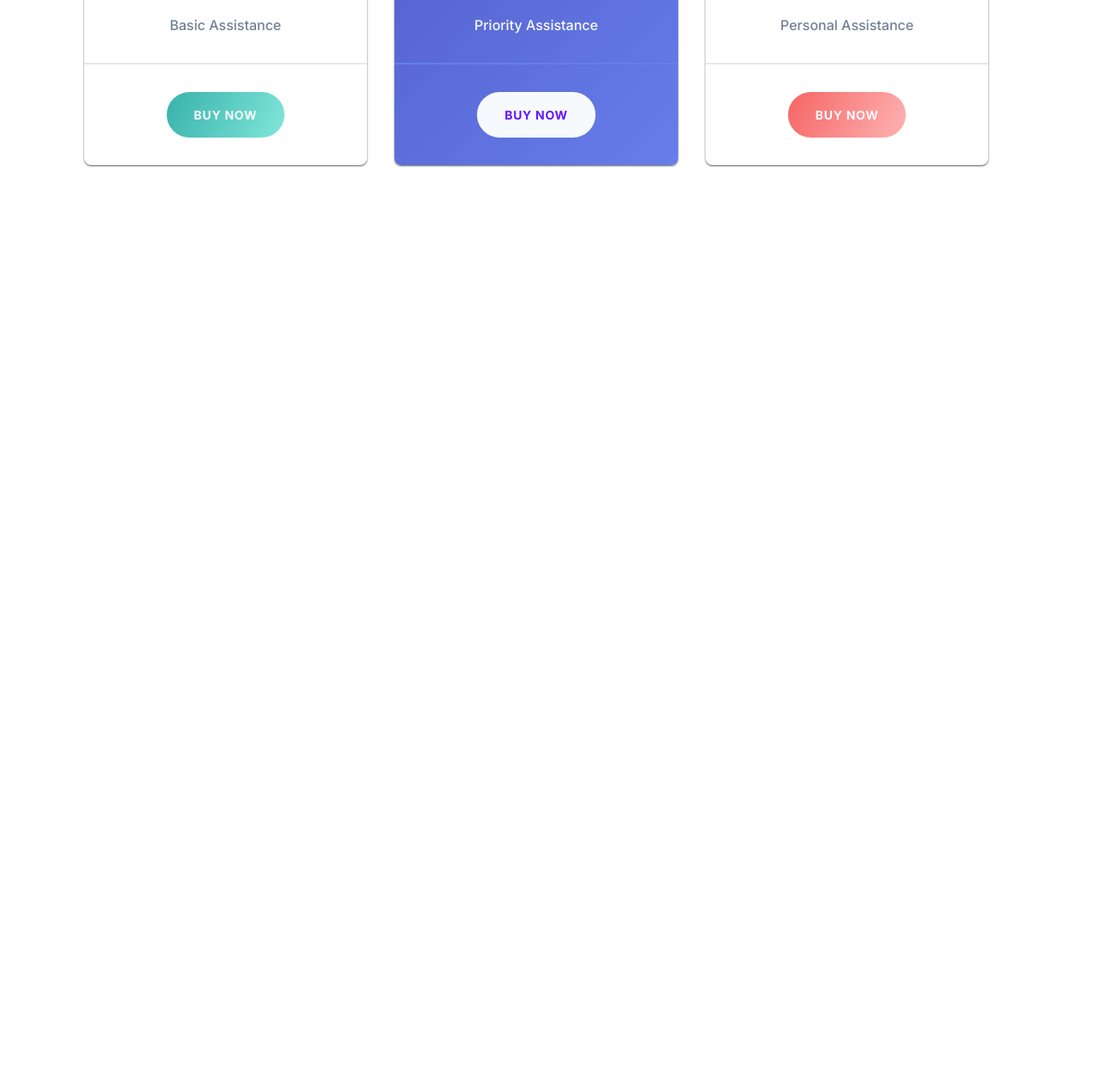
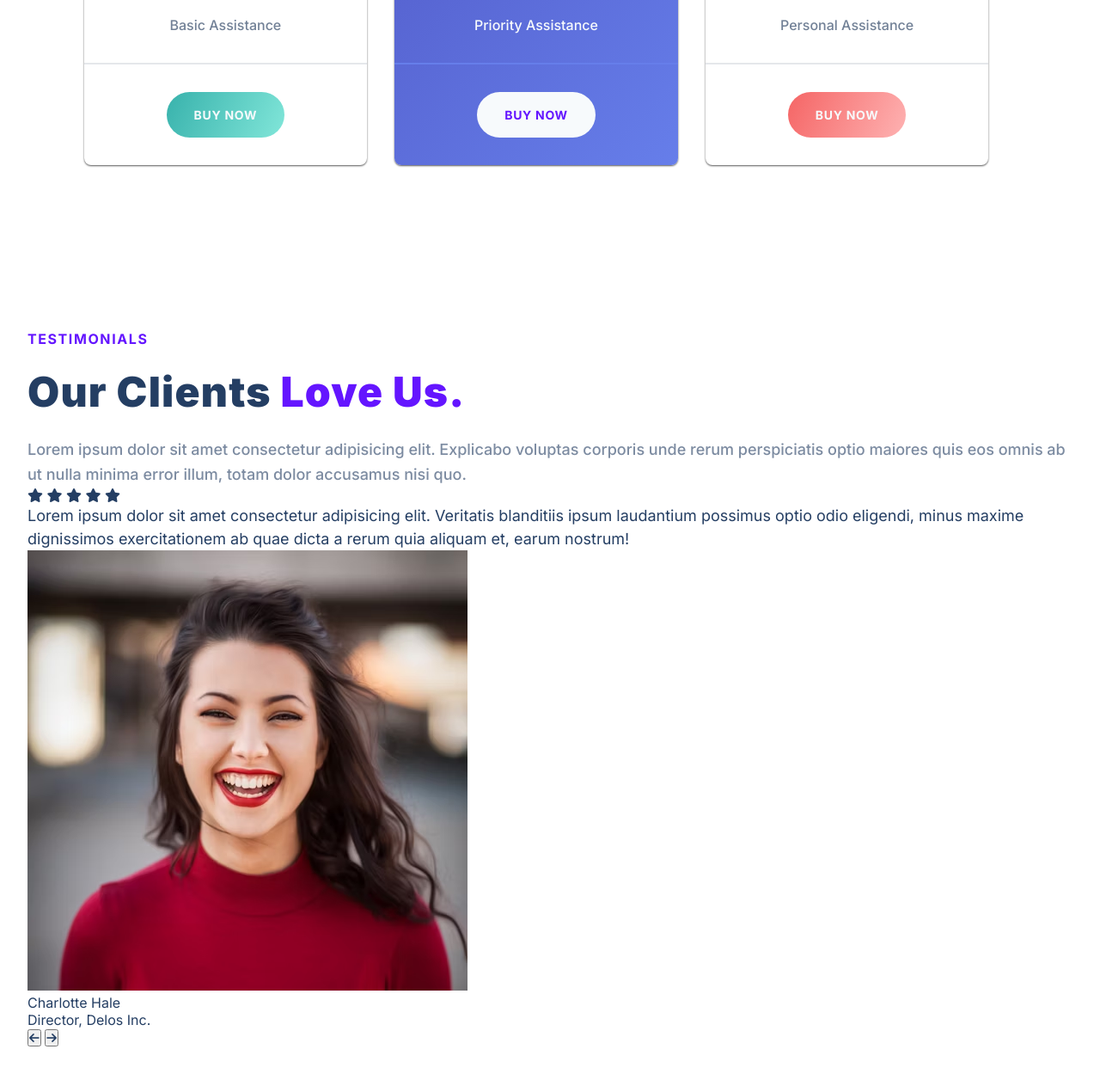
Before and after one commit to nedejer/treact, a plain HTML site: page index.html in a window 1280 px wide. Shown: the part 4530-5786 px from the top of the page at 86% size. Before the commit the page ends 4818 px from the top, so only its background shows below. Drawn offline with Linux system fonts and the light colour scheme.

Commit message:
Testimonials Section HTML ONLY

```diff
--- a/index.html
+++ b/index.html
@@ -288,7 +288,42 @@
                     </div>
                 </div>
             </div>
-
+        </section>
+        <section id="testimonials">
+            <div class="container">
+                <div class="row">
+                    <img src="" alt="">
+                    <div class="testimonials__description">
+                        <div class="section__tag">Testimonials</div>
+                        <div class="section__title">Our Clients <span class="purple">Love Us.</span></div>
+                        <p class="section__para">Lorem ipsum dolor sit amet consectetur adipisicing elit. Explicabo voluptas corporis unde rerum perspiciatis optio maiores quis eos omnis ab ut nulla minima error illum, totam dolor accusamus nisi quo.</p>
+                        <div class="testimonial">
+                            <div class="testimonial__rating">
+                                <i class="fa-solid fa-star"></i>
+                                <i class="fa-solid fa-star"></i>
+                                <i class="fa-solid fa-star"></i>
+                                <i class="fa-solid fa-star"></i>
+                                <i class="fa-solid fa-star"></i>
+                            </div>
+                            <h3 class="testimonial__title"></h3>
+                            <p class="testimonial__para">Lorem ipsum dolor sit amet consectetur adipisicing elit. Veritatis blanditiis ipsum laudantium possimus optio odio eligendi, minus maxime dignissimos exercitationem ab quae dicta a rerum quia aliquam et, earum nostrum!</p>
+                            <div class="testimonial__bottom">
+                                <div class="testimonial__profile">
+                                    <img src="./assets/photo-1494790108377-be9c29b29330.avif" alt="" class="testimonial__img">
+                                    <div class="testimonial__detials">
+                                        <div class="tesimonial__name">Charlotte Hale</div>
+                                        <div class="tesimonial__role">Director, Delos Inc.</div>
+                                    </div>
+                                </div>
+                                <div class="tesimonial__buttons">
+                                    <button class="testimonial__button"><i class="fa-solid fa-arrow-left"></i></button>
+                                    <button class="testimonial__button"><i class="fa-solid fa-arrow-right"></i></button>
+                                </div>
+                            </div>
+                        </div>
+                    </div>
+                </div>
+            </div>
         </section>
     </main>
     <footer></footer>
```
Also changed, not shown: 1 other file.
